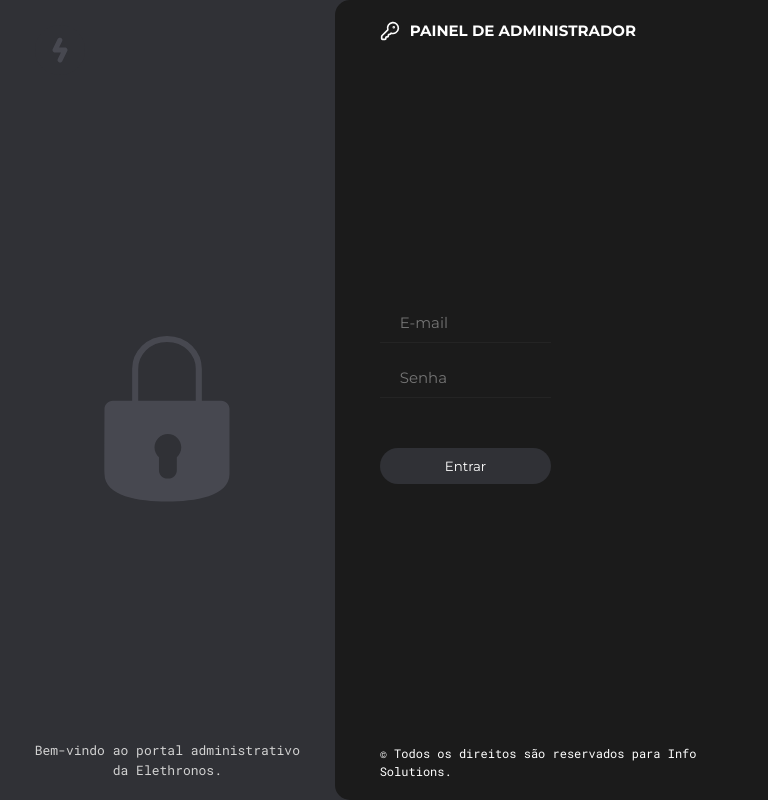
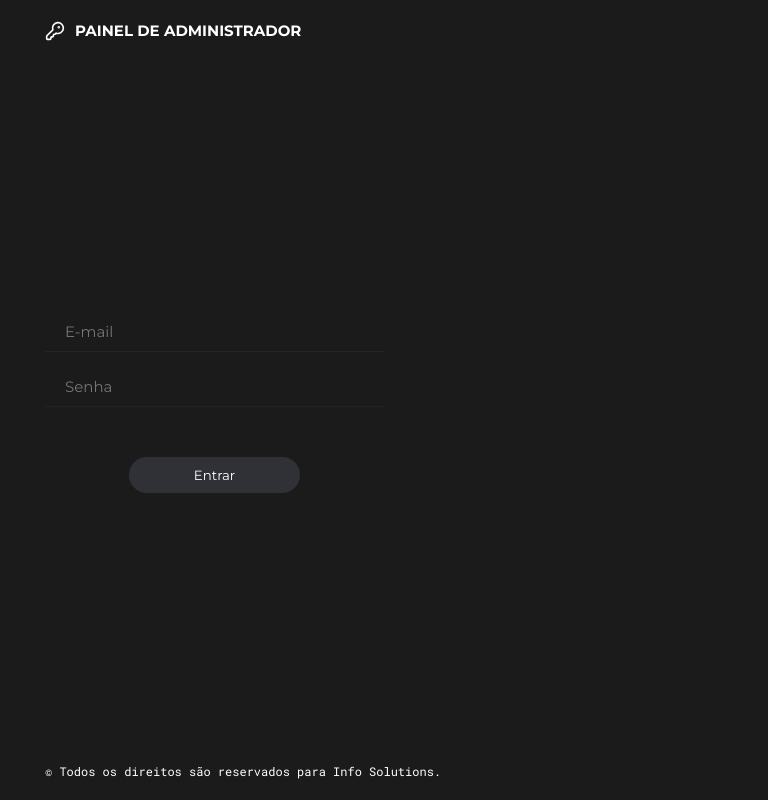
Before and after one commit to Tcc-frei/frontend, a React (Vite) app: page /painel in a window 768 px wide. Built offline with nearby package versions, Linux system fonts and the light colour scheme.

Commit message:
feat: responsividade mobile

```diff
--- a/src/pages/painel/styles.scss
+++ b/src/pages/painel/styles.scss
@@ -2,6 +2,7 @@
   display: flex;
   flex-direction: column;
   background-color: #303136;
+  min-height: 100dvh;
 
   @media (min-width: 768px) {
     flex-direction: row;
@@ -16,10 +17,11 @@
     justify-content: space-between;
     flex-direction: column;
 
-    @media (min-width: 768px) {
+    @media (max-width: 768px) {
       height: 100vh;
       flex: 0.8;
       padding: 20px 30px;
+      display: none;
     }
 
     .cabecalho-esquerdo {
@@ -46,12 +48,11 @@
     display: flex;
     flex-direction: column;
     justify-content: space-between;
+    flex: 1;
 
-    @media (min-width: 768px) {
-      height: 100vh;
-      flex: 1;
+    @media (max-width: 768px) {
       padding: 20px 45px;
-      border-radius: 15px 0 0 15px;
+      min-height: 100dvh !important;
     }
 
     .titulo {
```
